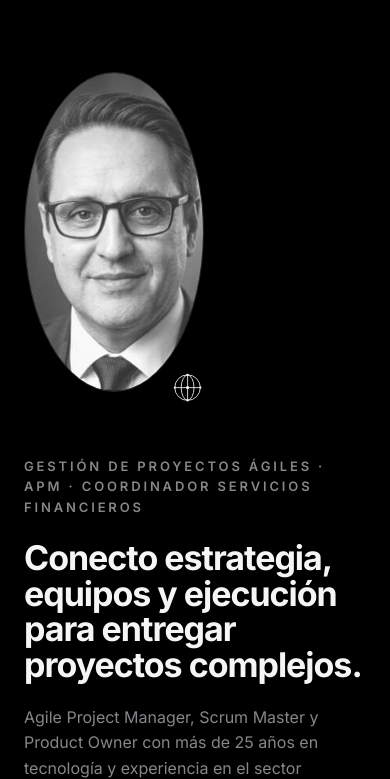
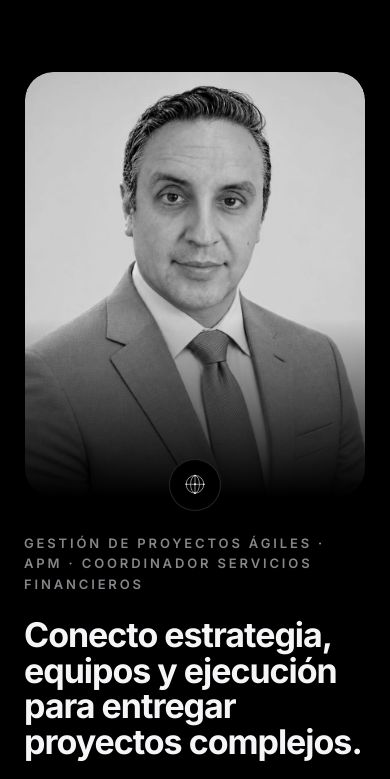
Before and after one commit to bolivianotech/bolivianotech.github.io, a plain HTML site: page index.html in a window 390 px wide. Shown: the part 48-827 px from the top of the page. Drawn offline with Linux system fonts and the light colour scheme.

Commit message:
Retrato editorial en móvil: tarjeta vertical con fundido al fondo negro
Co-Authored-By: Claude Sonnet 5.5 <noreply@anthropic.com>
Claude-Session: https://claude.ai/code/session_01BeimcCGXtsGFuDEqYgX1kp

```diff
--- a/index.html
+++ b/index.html
@@ -68,7 +68,11 @@ section{padding:112px 0}
 .stats{display:grid;grid-template-columns:repeat(4,1fr);gap:24px;margin-top:72px;padding-top:36px;border-top:1px solid var(--hairline-light)}
 .stat b{display:block;font-size:clamp(28px,4vw,44px);font-weight:700;letter-spacing:-.02em;color:var(--blanco)}
 .stat span{font-size:13px;color:var(--gris)}
-@media(max-width:820px){.hero .grid{grid-template-columns:1fr}.portrait{order:-1;width:180px;justify-self:start}.stats{grid-template-columns:repeat(2,1fr)}}
+@media(max-width:820px){.hero .grid{grid-template-columns:1fr}.stats{grid-template-columns:repeat(2,1fr)}
+  /* Retrato editorial en móvil: tarjeta vertical que se funde con el fondo negro */
+  .portrait{order:-1;width:min(100%,340px);justify-self:center;margin-bottom:-28px}
+  .portrait img{height:auto;aspect-ratio:4/5;border:0;border-radius:28px;filter:grayscale(1) contrast(1.05) brightness(.94);-webkit-mask-image:linear-gradient(#000 58%,transparent 100%);mask-image:linear-gradient(#000 58%,transparent 100%)}
+  .portrait svg{right:auto;left:50%;bottom:-6px;width:52px;transform:translateX(-50%);padding:8px;border:1px solid var(--hairline-light)}}
 
 /* cards */
 .cards{display:grid;grid-template-columns:repeat(auto-fit,minmax(280px,1fr));gap:20px;margin-top:56px}
@@ -185,7 +189,10 @@ footer svg{width:22px;height:22px}
         </div>
       </div>
       <div class="portrait">
-        <img src="profile_picture.jpg" alt="Retrato de Jim Requena" width="320" height="320">
+        <picture>
+          <source media="(max-width:820px)" srcset="assets/portrait-mobile.jpg" width="840" height="1050">
+          <img src="profile_picture.jpg" alt="Retrato de Jim Requena" width="320" height="320">
+        </picture>
         <svg viewBox="0 0 200 200" aria-hidden="true"><use href="#iso"/></svg>
       </div>
     </div>
```
Also changed, not shown: assets/portrait-mobile.jpg (added).
